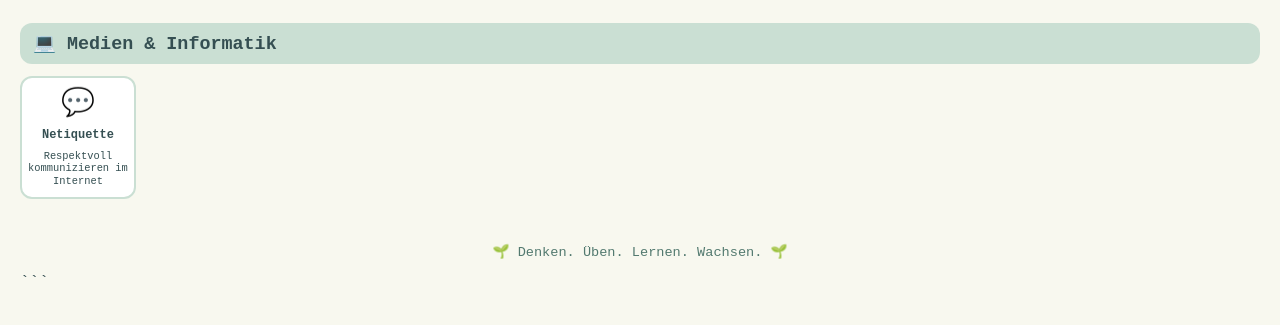
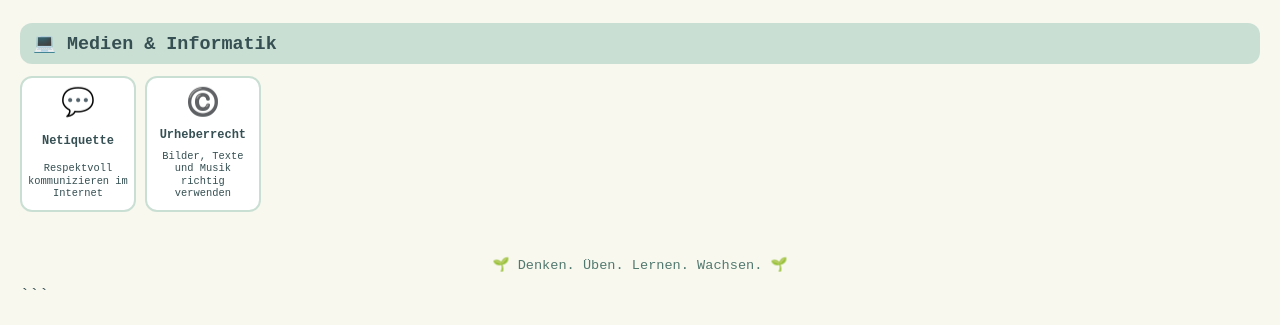
Before and after one commit to robinpezzoli/Lernplattform, a plain HTML site: page index.html in a window 1280 px wide. Shown: the part 630-955 px from the top of the page. Drawn offline with Linux system fonts and the light colour scheme.

Commit message:
Update index.html

```diff
--- a/index.html
+++ b/index.html
@@ -337,7 +337,7 @@
             </div>
         </section>
 
-        <!-- NEUER FACHBEREICH -->
+        <!-- Medien & Informatik -->
         <section class="bereich">
             <h2>💻 Medien &amp; Informatik</h2>
 
@@ -347,6 +347,12 @@
                     <div class="app-icon">💬</div>
                     <h3>Netiquette</h3>
                     <span>Respektvoll kommunizieren im Internet</span>
+                </a>
+
+                <a class="app-card" href="urheberrecht.html">
+                    <div class="app-icon">©️</div>
+                    <h3>Urheberrecht</h3>
+                    <span>Bilder, Texte und Musik richtig verwenden</span>
                 </a>
 
             </div>
```
